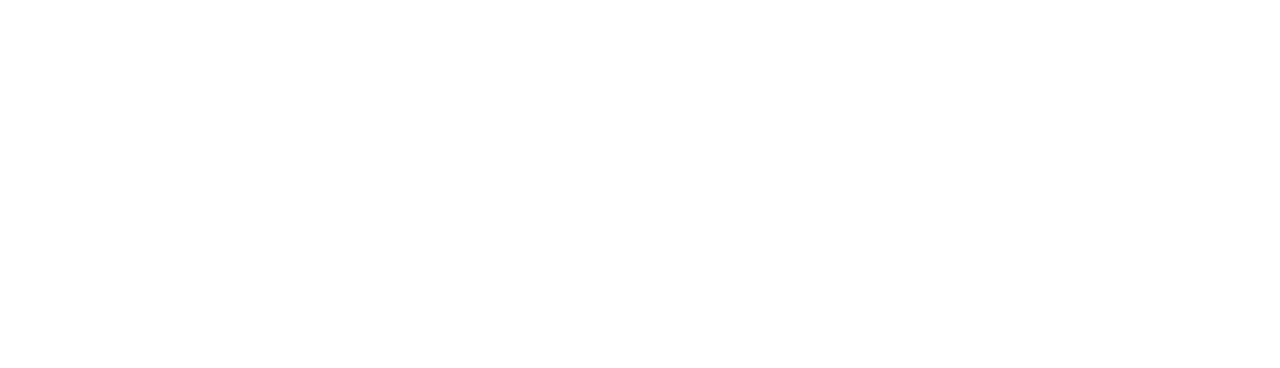
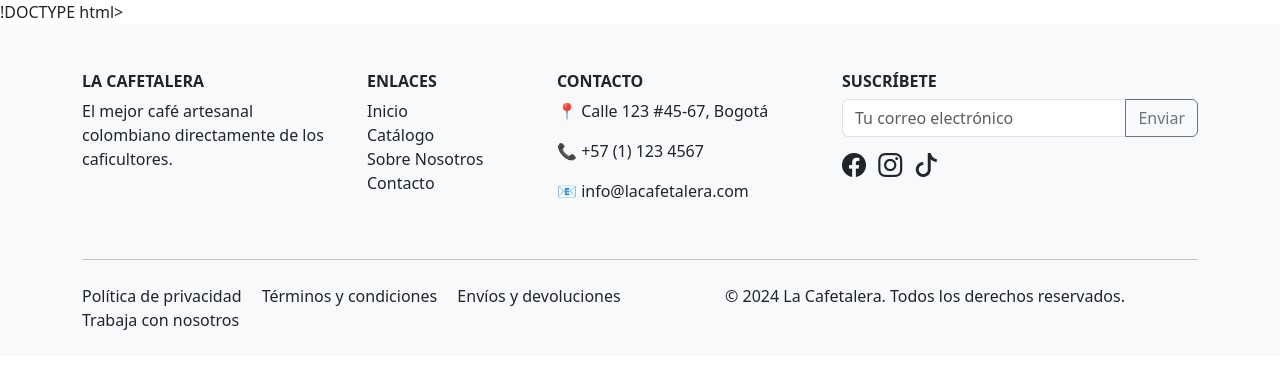
Before and after one commit to SebastianHernandezDev/LaCafetalera, a plain HTML site: page components/footer.html in a window 1280 px wide. Drawn offline with nearby package versions, Linux system fonts and the light colour scheme.

Commit message:
añadi el footer y opciones de decoracion sin enlace.

```diff
--- a/components/footer.html
+++ b/components/footer.html
@@ -1 +1,86 @@
 <!--sección de pié de página componente global-->
+<!--sección de pié de página componente global-->
+!DOCTYPE html>
+<html lang="es">
+<head>
+  <meta charset="UTF-8">
+  <meta name="viewport" content="width=device-width, initial-scale=1.0">
+  <title>La Cafetalera - Footer</title>
+<!-- Bootstrap CSS -->
+    <link href="https://cdn.jsdelivr.net/npm/bootstrap@5.3.0/dist/css/bootstrap.min.css" rel="stylesheet">
+<!-- Bootstrap Icons -->
+    <link href="https://cdn.jsdelivr.net/npm/bootstrap-icons@1.10.5/font/bootstrap-icons.css" rel="stylesheet">
+    <!--letra-->
+    <link href="https://fonts.googleapis.com/css2?family=Cormorant+Garamond:wght@400;600&display=swap" rel="stylesheet">
+    <!--letra titulo-->
+    <link href="https://fonts.googleapis.com/css2?family=Cormorant+Garamond:wght@400;600&family=Playfair+Display:wght@500;700&display=swap" rel="stylesheet">
+
+</head>
+<body>
+
+
+
+<!-- FOOTER -->
+<footer class="bg-light text-dark pt-5 pb-4">
+  <div class="container text-md-left">
+    <div class="row">
+
+      <!-- Logo y descripción -->
+      <div class="col-md-3 col-lg-3 col-xl-3 mx-auto mb-4">
+        <h6 class="text-uppercase fw-bold">La Cafetalera</h6>
+        <p class="cafetalera-descripcion">El mejor café artesanal colombiano directamente de los caficultores.</p>
+      </div>
+
+      <!-- Enlaces de navegación -->
+      <div class="col-md-2 col-lg-2 col-xl-2 mx-auto mb-4">
+        <h6 class="text-uppercase fw-bold">Enlaces</h6>
+        <ul class="list-unstyled">
+          <li><a href="#" class="text-dark text-decoration-none">Inicio</a></li>
+          <li><a href="#" class="text-dark text-decoration-none">Catálogo</a></li>
+          <li><a href="#" class="text-dark text-decoration-none">Sobre Nosotros</a></li>
+          <li><a href="#" class="text-dark text-decoration-none">Contacto</a></li>
+        </ul>
+      </div>
+
+      <!-- Información de contacto -->
+      <div class="col-md-3 col-lg-3 col-xl-3 mx-auto mb-4">
+        <h6 class="text-uppercase fw-bold">Contacto</h6>
+        <p>📍 Calle 123 #45-67, Bogotá</p>
+        <p>📞 +57 (1) 123 4567</p>
+        <p>📧 info@lacafetalera.com</p>
+      </div>
+
+      <!-- Newsletter -->
+      <div class="col-md-4 col-lg-4 col-xl-4 mx-auto mb-4">
+        <h6 class="text-uppercase fw-bold">Suscríbete</h6>
+        <form>
+          <div class="input-group mb-3">
+            <input type="email" class="form-control" placeholder="Tu correo electrónico">
+            <button class="btn btn-outline-secondary" type="submit">Enviar</button>
+          </div>
+        </form>
+        <div>
+          <i class="bi bi-facebook fs-4 me-2"></i>
+          <i class="bi bi-instagram fs-4 me-2"></i>
+          <i class="bi bi-tiktok fs-4"></i>
+        </div>
+      </div>
+
+    </div>
+
+    <hr class="mb-4">
+
+    <!-- Enlaces legales -->
+    <div class="row">
+      <div class="col-md-6 text-start">
+        <a href="#" class="text-dark text-decoration-none me-3">Política de privacidad</a>
+        <a href="#" class="text-dark text-decoration-none me-3">Términos y condiciones</a>
+        <a href="#" class="text-dark text-decoration-none">Envíos y devoluciones</a>
+        <a href="#" class="text-dark text-decoration-none me-3">Trabaja con nosotros</a>
+      </div>
+      <div class="col-md-6 text-center">
+        <span>© 2024 La Cafetalera. Todos los derechos reservados.</span>
+      </div>
+    </div>
+  </div>
+</footer>
```
